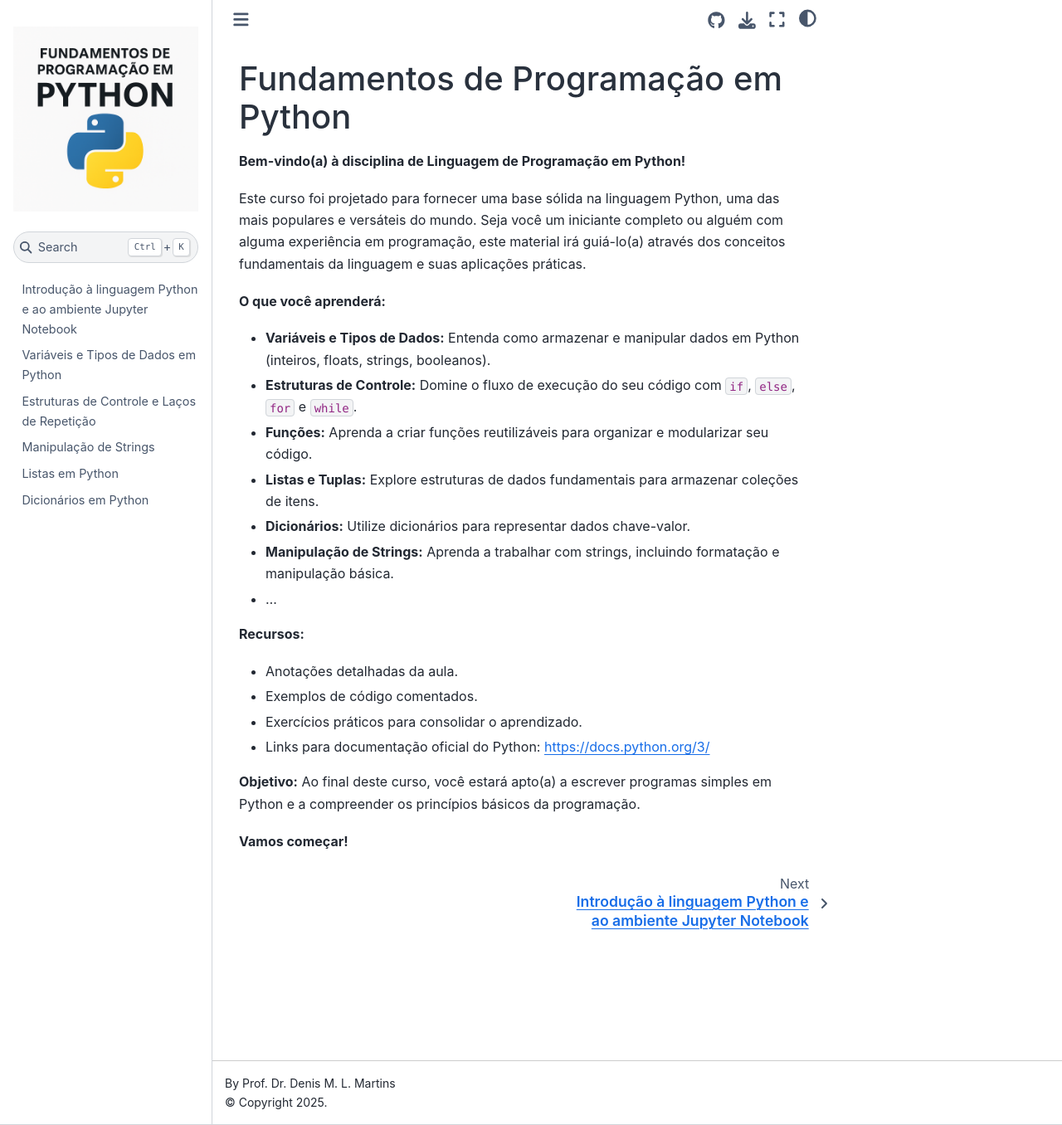
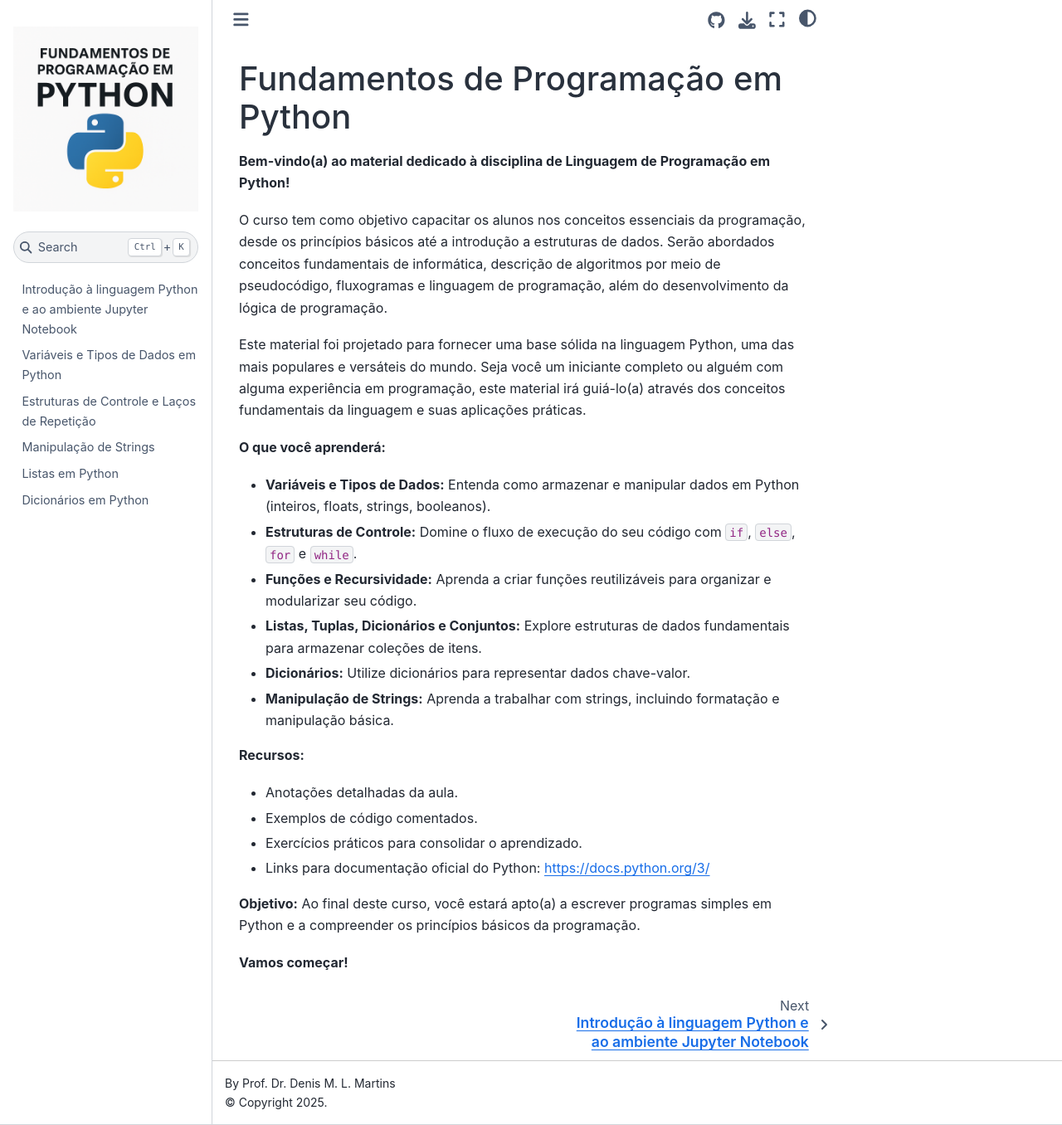
Before and after one commit to denmartins/fundamentos-python-book, a Jupyter Book: the page built from index.md, in a window 1280 px wide and 1356 px high. Shown: the whole window at 83% size. Built offline with Jupyter Book 1.0.4 settings and Sphinx 7.4.7 and the Sphinx Book theme 1.1.4, drawn with Linux system fonts in a browser that asks for light colours.

Commit message:
fix index and remove emojis

```diff
--- a/index.md
+++ b/index.md
@@ -1,18 +1,19 @@
 # Fundamentos de Programação em Python
 
-**Bem-vindo(a) à disciplina de Linguagem de Programação em Python!**
+**Bem-vindo(a) ao material dedicado à disciplina de Linguagem de Programação em Python!**
 
-Este curso foi projetado para fornecer uma base sólida na linguagem Python, uma das mais populares e versáteis do mundo. Seja você um iniciante completo ou alguém com alguma experiência em programação, este material irá guiá-lo(a) através dos conceitos fundamentais da linguagem e suas aplicações práticas.
+O curso tem como objetivo capacitar os alunos nos conceitos essenciais da programação, desde os princípios básicos até a introdução a estruturas de dados. Serão abordados conceitos fundamentais de informática, descrição de algoritmos por meio de pseudocódigo, fluxogramas e linguagem de programação, além do desenvolvimento da lógica de programação.
+
+Este material foi projetado para fornecer uma base sólida na linguagem Python, uma das mais populares e versáteis do mundo. Seja você um iniciante completo ou alguém com alguma experiência em programação, este material irá guiá-lo(a) através dos conceitos fundamentais da linguagem e suas aplicações práticas.
 
 **O que você aprenderá:**
 
 *   **Variáveis e Tipos de Dados:** Entenda como armazenar e manipular dados em Python (inteiros, floats, strings, booleanos).
 *   **Estruturas de Controle:** Domine o fluxo de execução do seu código com `if`, `else`, `for` e `while`.
-*   **Funções:** Aprenda a criar funções reutilizáveis para organizar e modularizar seu código.
-*   **Listas e Tuplas:** Explore estruturas de dados fundamentais para armazenar coleções de itens.
+*   **Funções e Recursividade:** Aprenda a criar funções reutilizáveis para organizar e modularizar seu código.
+*   **Listas, Tuplas, Dicionários e Conjuntos:** Explore estruturas de dados fundamentais para armazenar coleções de itens.
 *   **Dicionários:** Utilize dicionários para representar dados chave-valor.
 *   **Manipulação de Strings:** Aprenda a trabalhar com strings, incluindo formatação e manipulação básica.
-* ...
 
 **Recursos:**
 
```
Also changed, not shown: book/strings.ipynb, book/variaveis-tipos-dados.ipynb.
